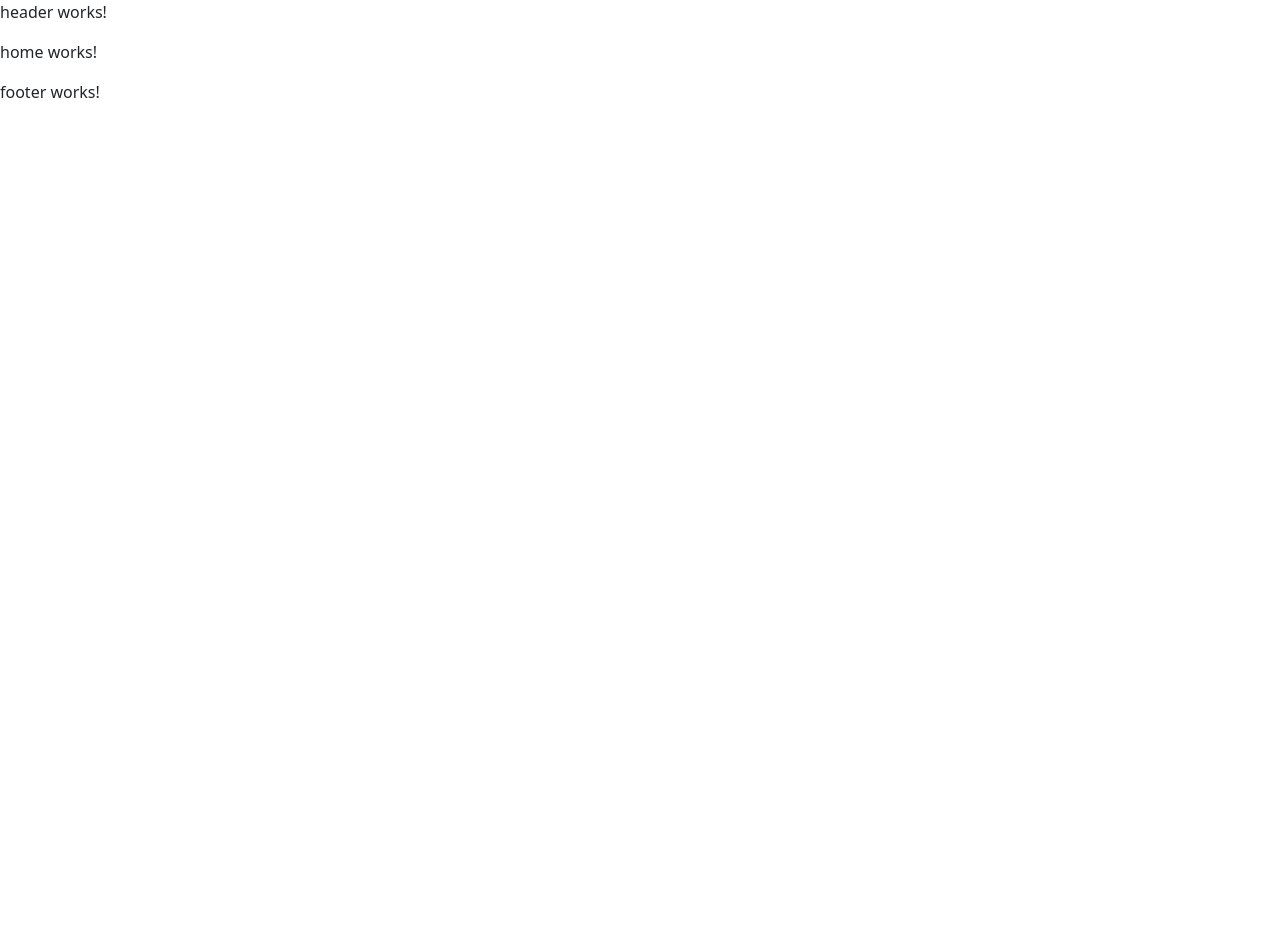
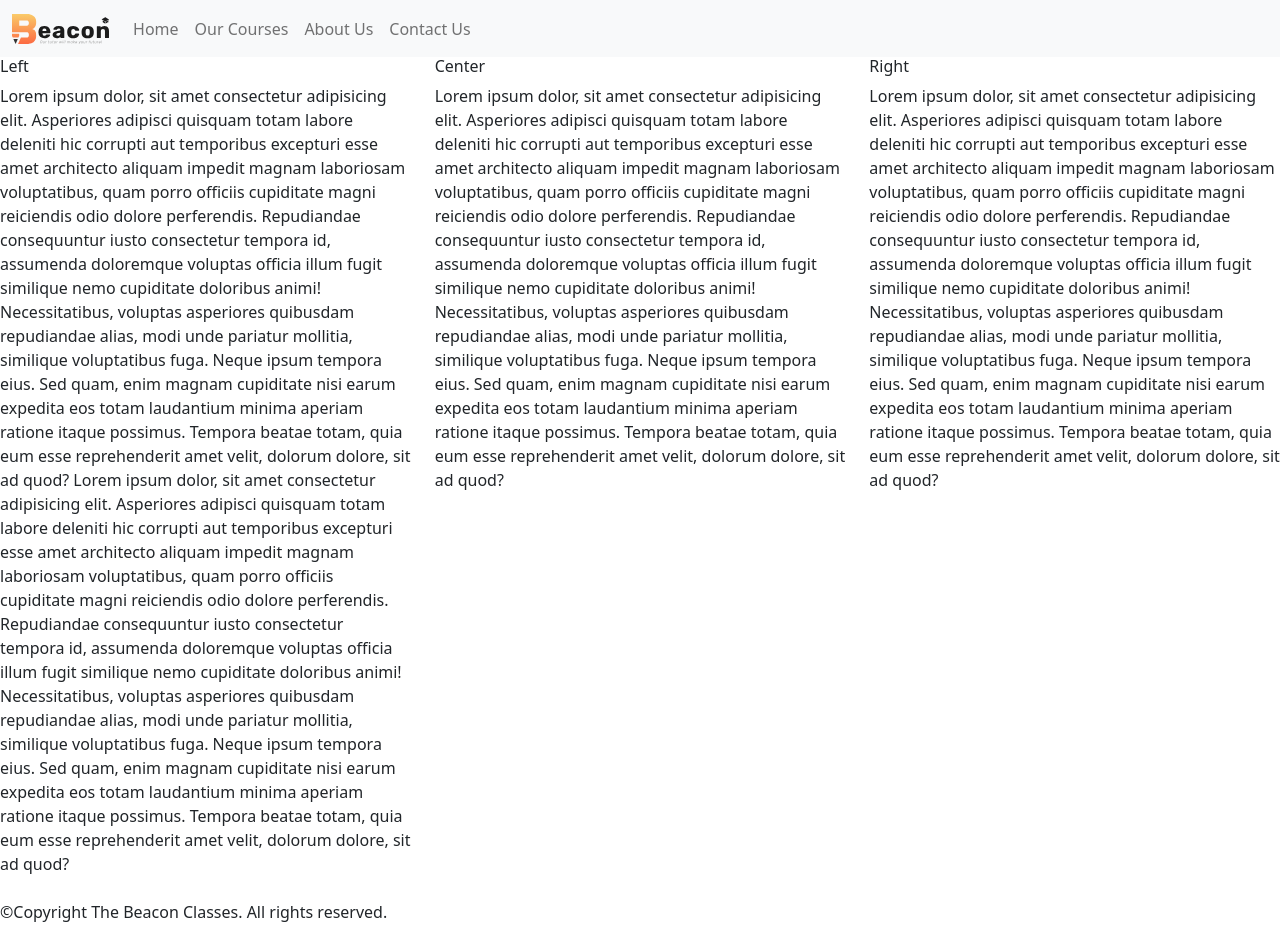
Before and after one commit to ItsAmaan09/Beacon, an Angular app: page /pages/home in a window 1280 px wide. Before the commit the page ends 800 px from the top, so only its background shows below. Built offline with nearby package versions, Linux system fonts and the light colour scheme.

Commit message:
commit for update

```diff
--- a/angular.json
+++ b/angular.json
@@ -25,7 +25,9 @@
             "inlineStyleLanguage": "scss",
             "assets": ["src/favicon.ico", "src/assets"],
             "styles": ["src/styles.scss"],
-            "scripts": []
+            "scripts": [
+              "node_modules/bootstrap/dist/js/bootstrap.bundle.min.js"
+            ]
           },
           "configurations": {
             "production": {
--- a/src/app/core/footer/footer.component.html
+++ b/src/app/core/footer/footer.component.html
@@ -1 +1,4 @@
-<p>footer works!</p>
+<div class="py-4 text-left d-print-none">
+      <span>©Copyright The Beacon Classes. All rights reserved.</span>
+      <!-- <a href="/home">Go to top</a> -->
+</div>
--- a/src/app/core/header/header.component.html
+++ b/src/app/core/header/header.component.html
@@ -1 +1,33 @@
-<p>header works!</p>
+<nav class="navbar navbar-expand-lg  bg-light">
+      <div class="container-fluid">
+            <a class="navbar-brand" href="#">
+                  <img src="/assets/Images/beacon-logo.svg" alt="Logo" height="30"
+                        class="d-inline-block align-text-top">
+            </a>
+            <button class="navbar-toggler" type="button" data-bs-toggle="collapse" data-bs-target="#navbarNav"
+                  aria-controls="navbarNav" aria-expanded="false" aria-label="Toggle navigation">
+                  <span class="navbar-toggler-icon"></span>
+            </button>
+            <div class="collapse navbar-collapse justify-content-between" id="navbarNav">
+                  <ul class="navbar-nav">
+                        <li class="nav-item" routerLinkActive="active">
+                              <a class="nav-link" routerLink="./home">Home</a>
+                        </li>
+                        <li class="nav-item" routerLinkActive="active">
+                              <a class="nav-link" routerLink="./our-courses">Our Courses</a>
+                        </li>
+                        <li class="nav-item" routerLinkActive="active">
+                              <a class="nav-link" routerLink="./about">About Us</a>
+                        </li>
+                        <li class="nav-item" routerLinkActive="active">
+                              <a class="nav-link" routerLink="./contact">Contact Us</a>
+                        </li>
+                        <li>
+
+                        </li>
+                  </ul>
+                  <!-- <button type="submit" class="btn btn-primary" (click)="logout()">Logout</button> -->
+
+            </div>
+      </div>
+</nav>
--- a/src/app/pages/home/home.component.html
+++ b/src/app/pages/home/home.component.html
@@ -1 +1,44 @@
-<p>home works!</p>
+<div class="row">
+      <div class="col">
+            <h6>Left</h6>
+            <article>Lorem ipsum dolor, sit amet consectetur adipisicing elit. Asperiores adipisci quisquam totam labore
+                  deleniti hic corrupti aut temporibus excepturi esse amet architecto aliquam impedit magnam laboriosam
+                  voluptatibus, quam porro officiis cupiditate magni reiciendis odio dolore perferendis. Repudiandae
+                  consequuntur iusto consectetur tempora id, assumenda doloremque voluptas officia illum fugit similique
+                  nemo cupiditate doloribus animi! Necessitatibus, voluptas asperiores quibusdam repudiandae alias, modi
+                  unde pariatur mollitia, similique voluptatibus fuga. Neque ipsum tempora eius. Sed quam, enim magnam
+                  cupiditate nisi earum expedita eos totam laudantium minima aperiam ratione itaque possimus. Tempora
+                  beatae totam, quia eum esse reprehenderit amet velit, dolorum dolore, sit ad quod?
+                  Lorem ipsum dolor, sit amet consectetur adipisicing elit. Asperiores adipisci quisquam totam labore
+                  deleniti hic corrupti aut temporibus excepturi esse amet architecto aliquam impedit magnam laboriosam
+                  voluptatibus, quam porro officiis cupiditate magni reiciendis odio dolore perferendis. Repudiandae
+                  consequuntur iusto consectetur tempora id, assumenda doloremque voluptas officia illum fugit similique
+                  nemo cupiditate doloribus animi! Necessitatibus, voluptas asperiores quibusdam repudiandae alias, modi
+                  unde pariatur mollitia, similique voluptatibus fuga. Neque ipsum tempora eius. Sed quam, enim magnam
+                  cupiditate nisi earum expedita eos totam laudantium minima aperiam ratione itaque possimus. Tempora
+                  beatae totam, quia eum esse reprehenderit amet velit, dolorum dolore, sit ad quod?</article>
+      </div>
+      <div class="col">
+            <h6>Center</h6>
+            <article>Lorem ipsum dolor, sit amet consectetur adipisicing elit. Asperiores adipisci quisquam totam labore
+                  deleniti hic corrupti aut temporibus excepturi esse amet architecto aliquam impedit magnam laboriosam
+                  voluptatibus, quam porro officiis cupiditate magni reiciendis odio dolore perferendis. Repudiandae
+                  consequuntur iusto consectetur tempora id, assumenda doloremque voluptas officia illum fugit similique
+                  nemo cupiditate doloribus animi! Necessitatibus, voluptas asperiores quibusdam repudiandae alias, modi
+                  unde pariatur mollitia, similique voluptatibus fuga. Neque ipsum tempora eius. Sed quam, enim magnam
+                  cupiditate nisi earum expedita eos totam laudantium minima aperiam ratione itaque possimus. Tempora
+                  beatae totam, quia eum esse reprehenderit amet velit, dolorum dolore, sit ad quod?</article>
+      </div>
+      <div class="col">
+            <h6>Right</h6>
+            <article>Lorem ipsum dolor, sit amet consectetur adipisicing elit. Asperiores adipisci quisquam totam labore
+                  deleniti hic corrupti aut temporibus excepturi esse amet architecto aliquam impedit magnam laboriosam
+                  voluptatibus, quam porro officiis cupiditate magni reiciendis odio dolore perferendis. Repudiandae
+                  consequuntur iusto consectetur tempora id, assumenda doloremque voluptas officia illum fugit similique
+                  nemo cupiditate doloribus animi! Necessitatibus, voluptas asperiores quibusdam repudiandae alias, modi
+                  unde pariatur mollitia, similique voluptatibus fuga. Neque ipsum tempora eius. Sed quam, enim magnam
+                  cupiditate nisi earum expedita eos totam laudantium minima aperiam ratione itaque possimus. Tempora
+                  beatae totam, quia eum esse reprehenderit amet velit, dolorum dolore, sit ad quod?</article>
+      </div>
+
+</div>
--- /dev/null
+++ b/src/app/pages/our-courses/our-courses.component.html
@@ -0,0 +1 @@
+<p>our-courses works!</p>
--- a/src/app/pages/pages-routing.module.ts
+++ b/src/app/pages/pages-routing.module.ts
@@ -4,6 +4,7 @@ import { PagesComponent } from './pages.component';
 import { HomeComponent } from './home/home.component';
 import { AboutComponent } from './about/about.component';
 import { ContactComponent } from './contact/contact.component';
+import { OurCoursesComponent } from './our-courses/our-courses.component';
 
 const routes: Routes = [
   {
@@ -24,6 +25,10 @@ const routes: Routes = [
     {
       path: 'contact',
       component: ContactComponent
+    },
+    {
+      path: 'our-courses',
+      component: OurCoursesComponent
     }
     ]
   }
--- a/src/app/pages/pages.module.ts
+++ b/src/app/pages/pages.module.ts
@@ -8,6 +8,7 @@ import { PagesComponent } from './pages.component';
 import { CommonComponent } from '../core/common/common.component';
 import { HeaderComponent } from '../core/header/header.component';
 import { FooterComponent } from '../core/footer/footer.component';
+import { OurCoursesComponent } from './our-courses/our-courses.component';
 
 
 @NgModule({
@@ -17,7 +18,8 @@ import { FooterComponent } from '../core/footer/footer.component';
     FooterComponent,
     PagesComponent,
     AboutComponent,
-    ContactComponent
+    ContactComponent,
+    OurCoursesComponent
   ],
   imports: [
     CommonModule,
--- a/src/index.html
+++ b/src/index.html
@@ -6,7 +6,7 @@
   <title>The Beacon</title>
   <base href="/">
   <meta name="viewport" content="width=device-width, initial-scale=1">
-  <link rel="icon" type="image/x-icon" href="assets/Images/favicon.png">
+  <link rel="icon" type="image/x-icon" href="favicon.ico">
   <link rel='stylesheet' href='https://cdnjs.cloudflare.com/ajax/libs/font-awesome/5.15.1/css/all.min.css'>
 
 </head>
```
Also changed, not shown: src/app/pages/our-courses/our-courses.component.ts (added, +10 -0 lines), src/app/pages/our-courses/our-courses.component.scss (added), 1 other file (tests, documents, lock files or other folders).
